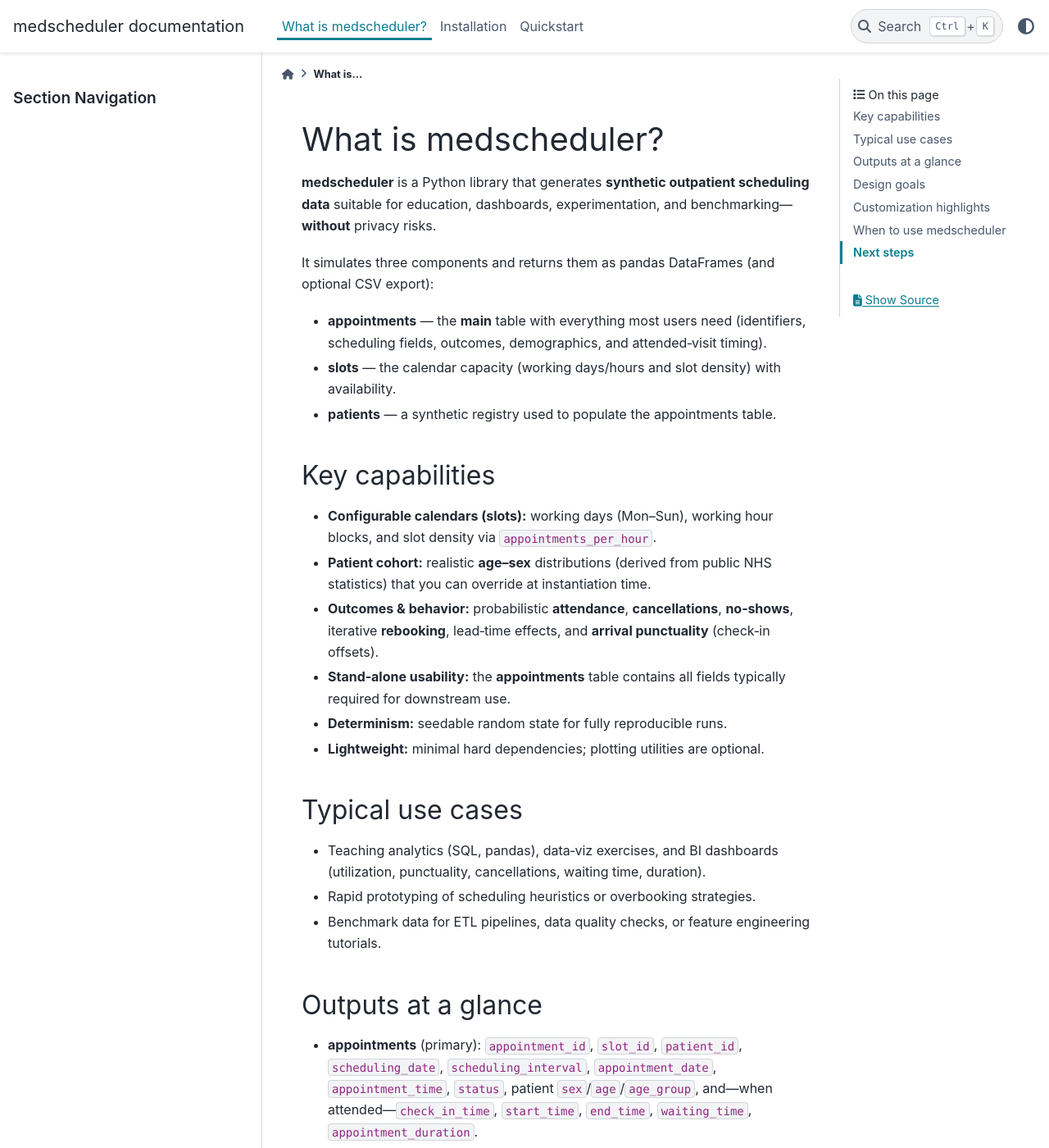
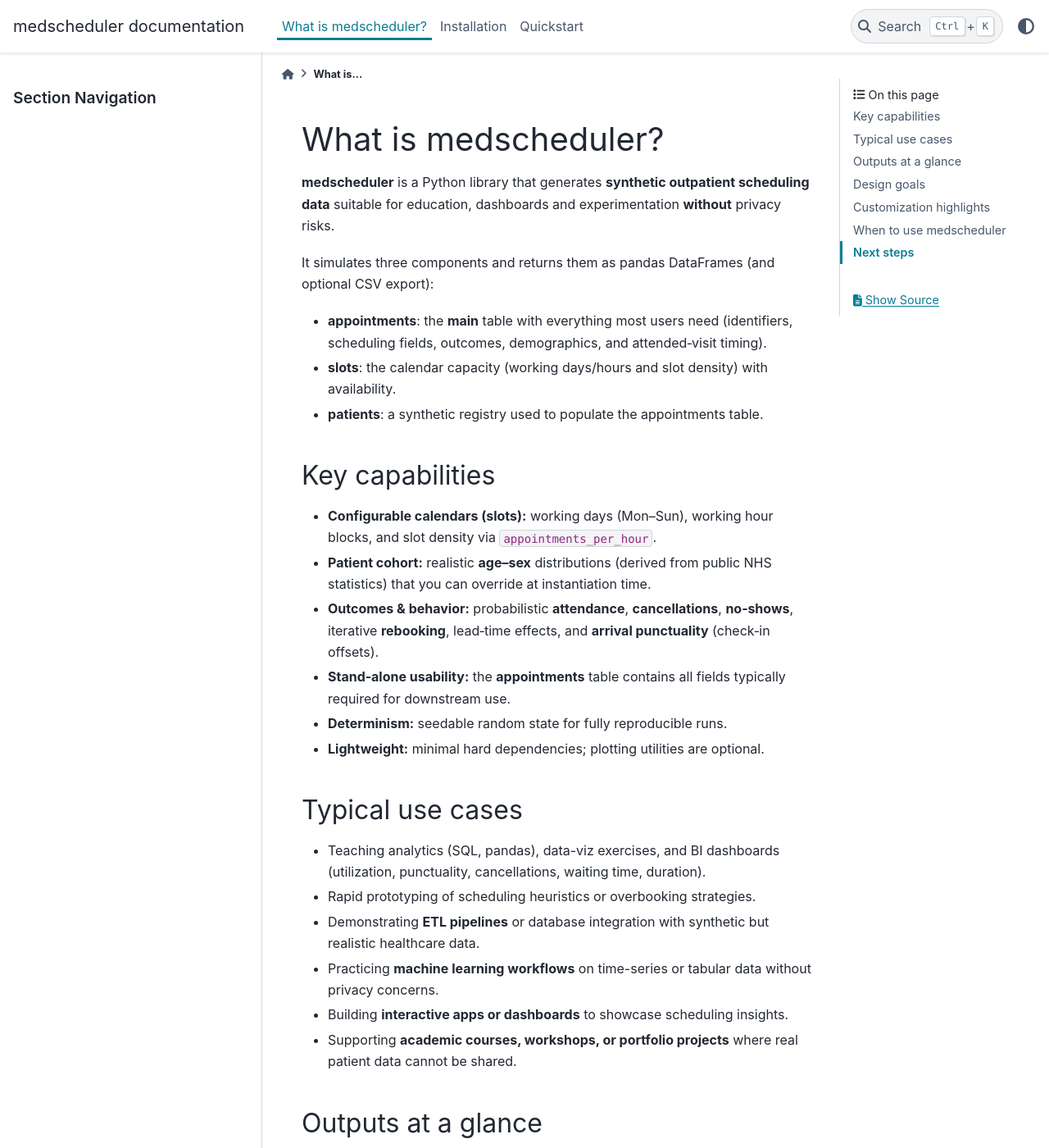
Before and after one commit to carogaltier/medscheduler, a Sphinx documentation site: the page built from docs/getting-started/what_is_medscheduler.md, in a window 1280 px wide and 1400 px high. Shown: the whole window at 82% size. Built offline with Sphinx 7.4.7 and the PyData theme 0.15.4, drawn with Linux system fonts in a browser that asks for light colours.

Commit message:
Update what_is_medscheduler.md

```diff
--- a/docs/getting-started/what_is_medscheduler.md
+++ b/docs/getting-started/what_is_medscheduler.md
@@ -1,14 +1,14 @@
 # What is medscheduler?
 
 **medscheduler** is a Python library that generates **synthetic outpatient scheduling data** suitable for
-education, dashboards, experimentation, and benchmarking—**without** privacy risks.
+education, dashboards and experimentation **without** privacy risks.
 
 It simulates three components and returns them as pandas DataFrames (and optional CSV export):
 
-- **appointments** — the **main** table with everything most users need (identifiers, scheduling fields,
+- **appointments**: the **main** table with everything most users need (identifiers, scheduling fields,
   outcomes, demographics, and attended‑visit timing).
-- **slots** — the calendar capacity (working days/hours and slot density) with availability.
-- **patients** — a synthetic registry used to populate the appointments table.
+- **slots**: the calendar capacity (working days/hours and slot density) with availability.
+- **patients**: a synthetic registry used to populate the appointments table.
 
 ## Key capabilities
 
@@ -24,16 +24,19 @@
 
 ## Typical use cases
 
-- Teaching analytics (SQL, pandas), data‑viz exercises, and BI dashboards
+- Teaching analytics (SQL, pandas), data-viz exercises, and BI dashboards
   (utilization, punctuality, cancellations, waiting time, duration).
 - Rapid prototyping of scheduling heuristics or overbooking strategies.
-- Benchmark data for ETL pipelines, data quality checks, or feature engineering tutorials.
+- Demonstrating **ETL pipelines** or database integration with synthetic but realistic healthcare data.
+- Practicing **machine learning workflows** on time-series or tabular data without privacy concerns.
+- Building **interactive apps or dashboards** to showcase scheduling insights.
+- Supporting **academic courses, workshops, or portfolio projects** where real patient data cannot be shared.
 
 ## Outputs at a glance
 
 - **appointments** (primary): `appointment_id`, `slot_id`, `patient_id`, `scheduling_date`,
   `scheduling_interval`, `appointment_date`, `appointment_time`, `status`, patient `sex`/`age`/`age_group`,
-  and—when attended—`check_in_time`, `start_time`, `end_time`, `waiting_time`, `appointment_duration`.
+  and when attended `check_in_time`, `start_time`, `end_time`, `waiting_time`, `appointment_duration`.
 - **slots** (auxiliary): `slot_id`, `appointment_date`, `appointment_time`, `is_available`.
 - **patients** (auxiliary): `patient_id`, `name` (Faker), `sex`, `age` (or `dob` + `age_group` depending on settings).
 
```
